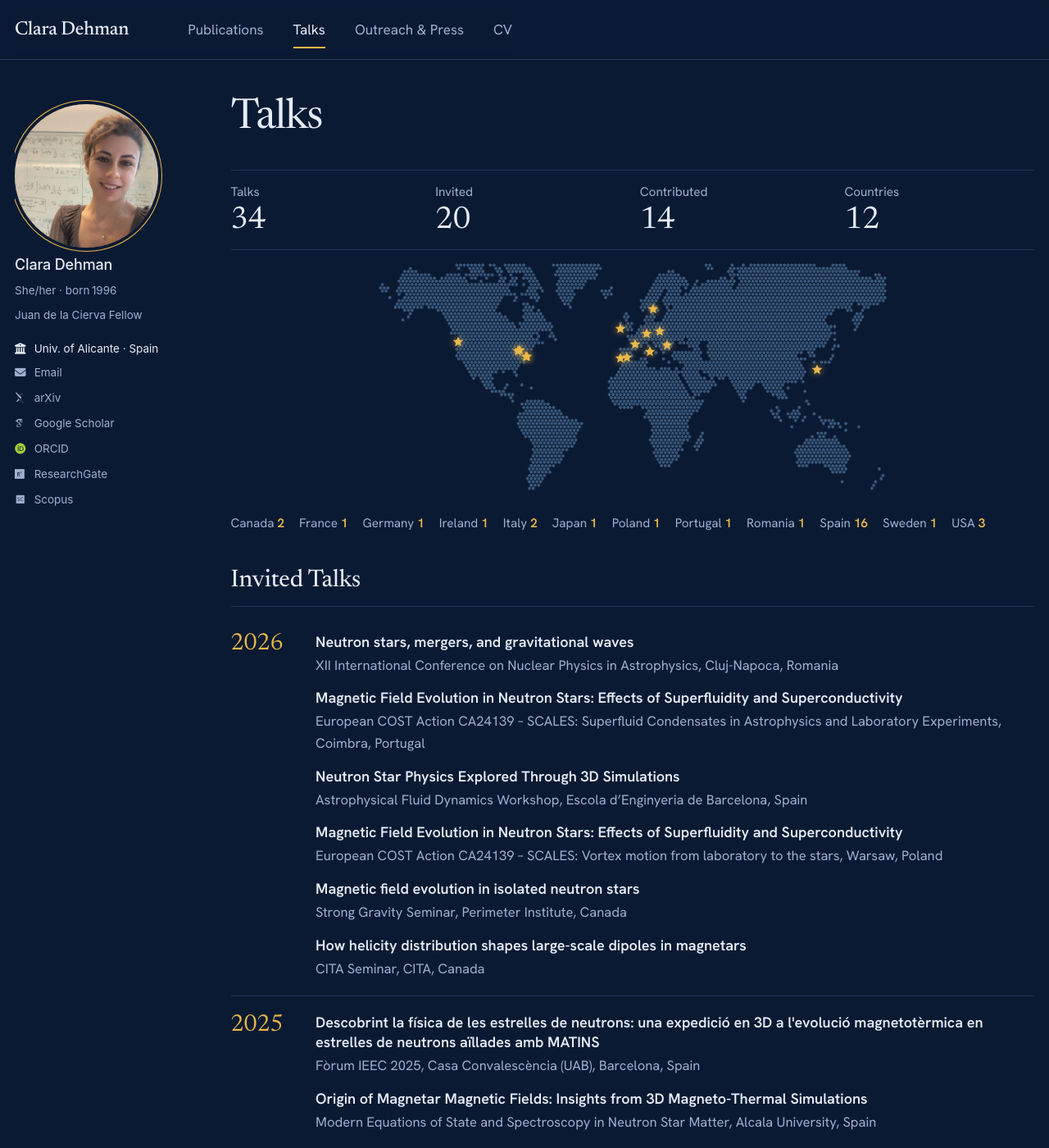
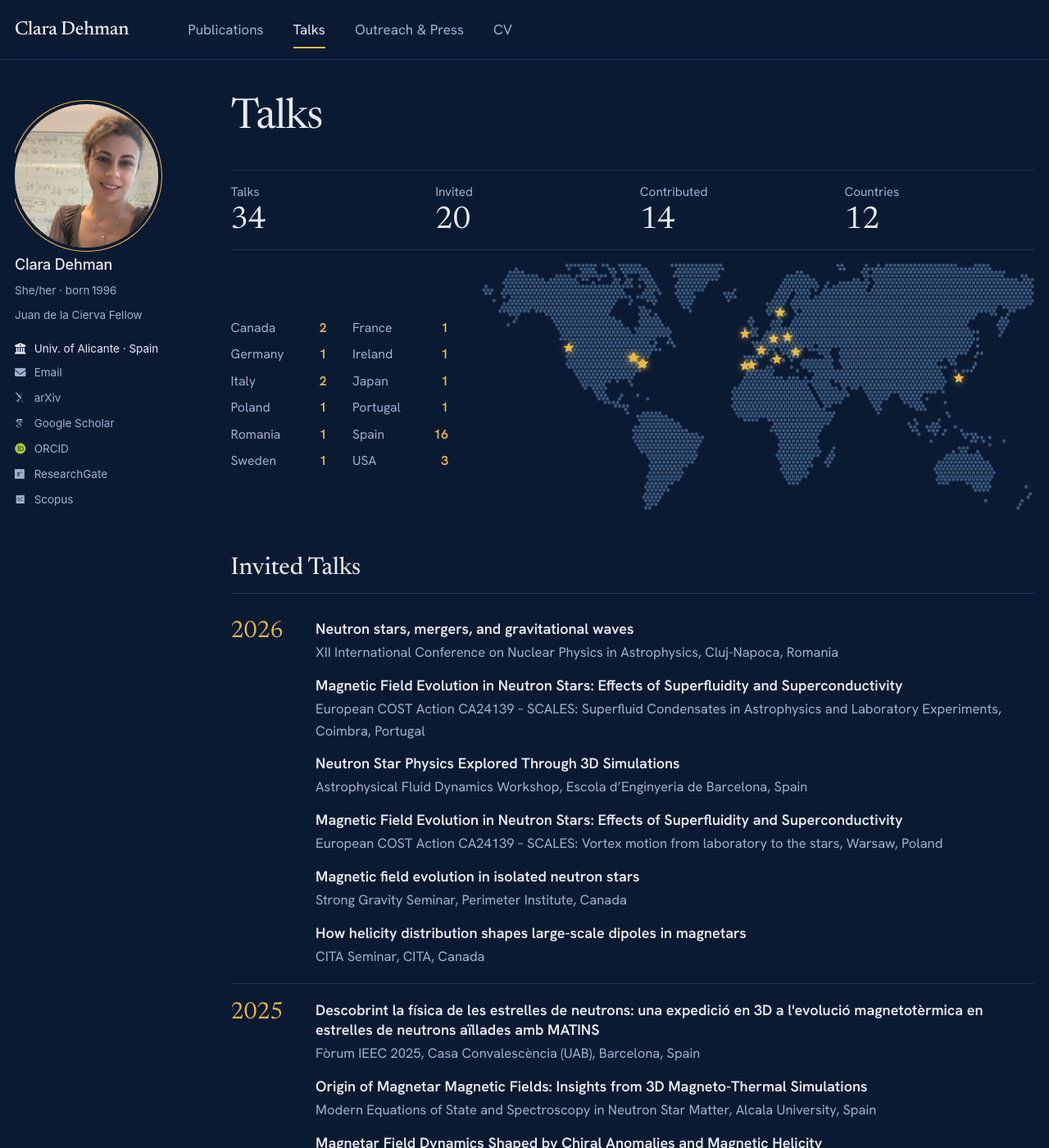
Before and after one commit to ClaraDehman/ClaraDehman.github.io, a Jekyll site: the page built from _pages/talks.html, in a window 1280 px wide and 1400 px high. Shown: the whole window at 82% size. Built offline with Jekyll 4.4.1, drawn with Linux system fonts in a browser that asks for light colours; some web fonts are replaced.

Commit message:
Talks: adding the mapunzip -o ~/Downloads/website-update.zip

```diff
--- a/_sass/layout/_cosmos.scss
+++ b/_sass/layout/_cosmos.scss
@@ -607,16 +607,19 @@ h2 + .pub { border-top: 0; padding-top: 0; }
 .archive .talk-map + h2 { margin-top: 1.1em; }
 .archive .stats + .talk-map { margin-top: 0.9rem; }
 /* On the Talks page the strip sits tighter under the title. */
-.archive .page__title + .stats,
 .archive .page__title ~ .stats:has(+ .talk-map) { margin-top: -0.6rem; padding: 0.75rem 0; }
 
 .talk-map {
-  margin: 1.1rem 0 0;
+  display: grid;
+  grid-template-columns: max-content minmax(0, 1fr);
+  gap: 2.25rem;
+  align-items: center;
 
   &__canvas {
     position: relative;
-    max-width: 620px;
-    margin: 0 auto;
+    width: 100%;
+    max-width: 780px;
+    justify-self: end;
     aspect-ratio: 1365 / 608;
 
     img { display: block; width: 100%; height: 100%; }
@@ -624,7 +627,7 @@ h2 + .pub { border-top: 0; padding-top: 0; }
 
   &__star {
     position: absolute;
-    width: clamp(14px, 2.4%, 22px);
+    width: clamp(12px, 2.3%, 20px);
     aspect-ratio: 1;
     transform: translate(-50%, -50%);
     cursor: default;
@@ -639,17 +642,27 @@ h2 + .pub { border-top: 0; padding-top: 0; }
     &:hover svg { transform: scale(1.35); }
   }
 
+  /* Country list: two columns to the left of the map */
   figcaption {
-    display: flex;
-    flex-wrap: wrap;
-    justify-content: center;
-    gap: 0.3rem 1rem;
-    margin-top: 0.6rem;
+    order: -1;
+    display: grid;
+    grid-template-columns: repeat(2, max-content);
+    gap: 0.4rem 1.75rem;
+    margin: 0;
     font-family: $text;
-    font-size: 0.85rem;
+    font-size: 0.88rem;
     color: var(--c-muted);
 
-    b { color: var(--c-hl); font-weight: 600; }
+    span { display: flex; justify-content: space-between; gap: 0.6rem; min-width: 6.5rem; }
+    b { color: var(--c-hl); font-weight: 600; font-variant-numeric: tabular-nums; }
+  }
+
+  @media (max-width: 760px) {
+    grid-template-columns: 1fr;
+    gap: 1rem;
+
+    &__canvas { justify-self: stretch; max-width: none; }
+    figcaption { order: 0; grid-template-columns: repeat(3, max-content); gap: 0.3rem 1.25rem; }
   }
 }
 
```
